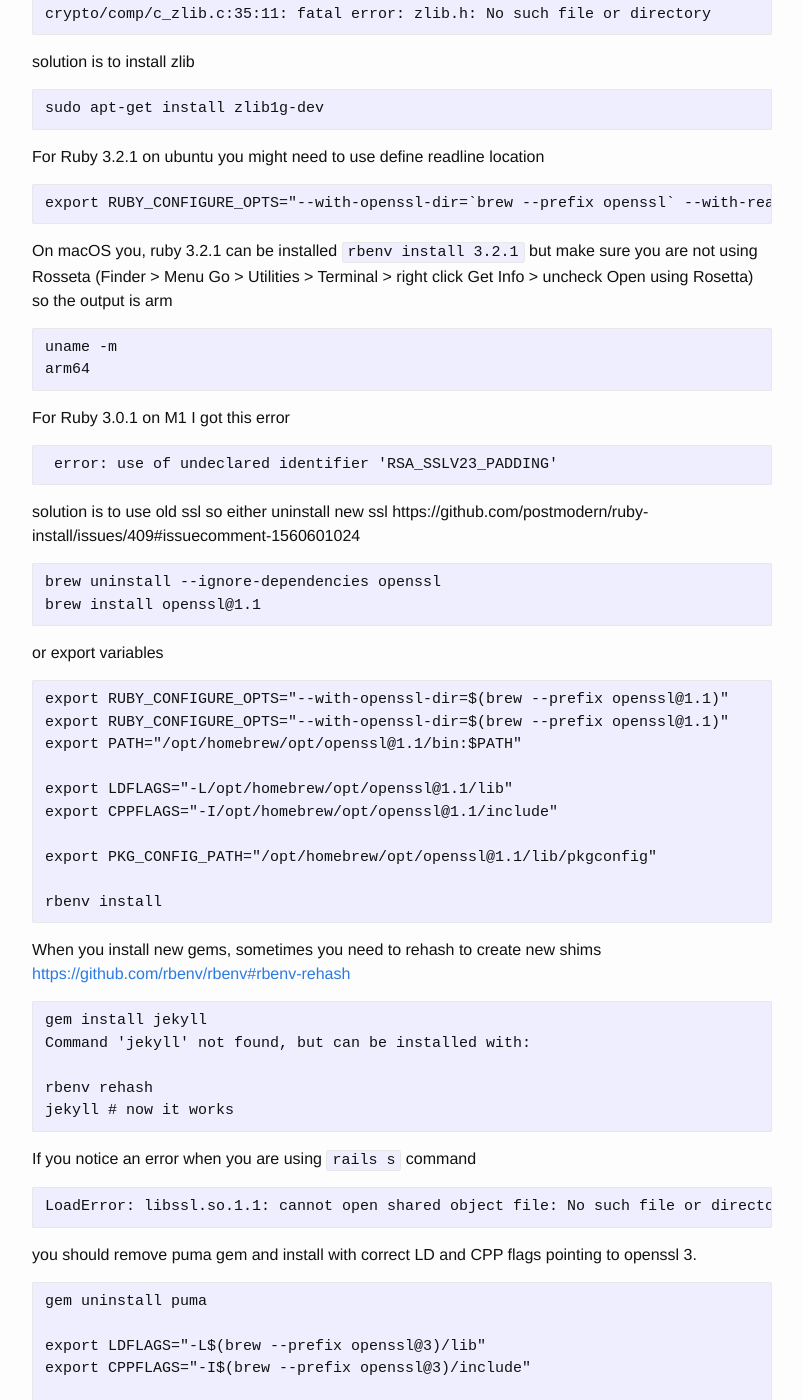
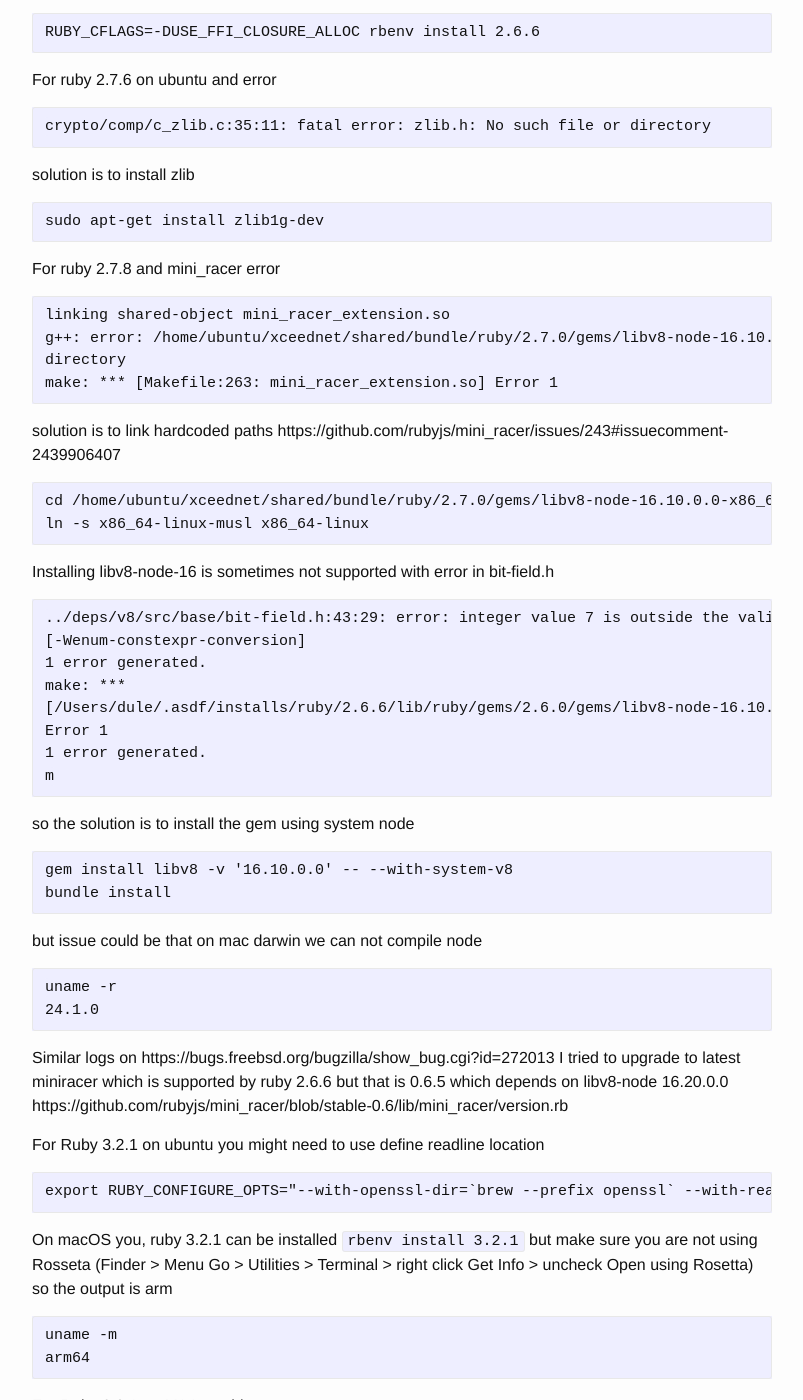
Before and after one commit to trkin/dev.trk.in.rs, a Jekyll site: the page built from _posts/2023-01-11-install-ruby-using-brew-rbenv.md, in a window 1280 px wide and 1400 px high, scrolled down 6975 px. Shown: the whole window, without its empty margins (238-1041 px from the left). Built offline with Jekyll 4.4.1, drawn with Linux system fonts in a browser that asks for light colours; the table of contents is made by our own code; some of the changed text lies outside the part shown.

Commit message:
Add patch ruby 3.0.1

````diff
--- a/_posts/2023-01-11-install-ruby-using-brew-rbenv.md
+++ b/_posts/2023-01-11-install-ruby-using-brew-rbenv.md
@@ -71,7 +71,12 @@
 and add this function to .bashrc or .zprofile
 ```
 # .bashrc or .zprofile
-eval "$(/home/linuxbrew/.linuxbrew/bin/brew shellenv)"
+if [ -d /home/linuxbrew/.linuxbrew/bin ]; then
+  eval "$(/home/linuxbrew/.linuxbrew/bin/brew shellenv)"
+elif [ -d /opt/homebrew/bin ]; then
+  eval "$(/opt/homebrew/bin/brew shellenv)"
+fi
+
 function brew() {
   if [ -d /home/linuxbrew/.linuxbrew/bin ]; then
     ssh brew@localhost 'bash  --login -c "export PATH=/home/linuxbrew/.linuxbrew/bin:/home/linuxbrew/.linuxbrew/sbin:$PATH && brew '"$@"'"'
@@ -323,6 +328,49 @@
 sudo apt-get install zlib1g-dev
 ```
 
+For ruby 2.7.8 and mini_racer error
+```
+linking shared-object mini_racer_extension.so
+g++: error: /home/ubuntu/xceednet/shared/bundle/ruby/2.7.0/gems/libv8-node-16.10.0.0-x86_64-linux-musl/vendor/v8/x86_64-linux/libv8/obj/libv8_monolith.a: No such file or
+directory
+make: *** [Makefile:263: mini_racer_extension.so] Error 1
+```
+
+solution is to link hardcoded paths
+https://github.com/rubyjs/mini_racer/issues/243#issuecomment-2439906407
+```
+cd /home/ubuntu/xceednet/shared/bundle/ruby/2.7.0/gems/libv8-node-16.10.0.0-x86_64-linux-musl/vendor/v8/
+ln -s x86_64-linux-musl x86_64-linux
+```
+
+Installing libv8-node-16 is sometimes not supported with error in bit-field.h
+```
+../deps/v8/src/base/bit-field.h:43:29: error: integer value 7 is outside the valid range of values [0, 3] for the enumeration type 'Kind'
+[-Wenum-constexpr-conversion]
+1 error generated.
+make: ***
+[/Users/dule/.asdf/installs/ruby/2.6.6/lib/ruby/gems/2.6.0/gems/libv8-node-16.10.0.0/src/node-v16.10.0/out/Release/obj.target/v8_init/deps/v8/src/init/setup-isolate-full.o]
+Error 1
+1 error generated.
+m
+```
+so the solution is to install the gem using system node
+```
+gem install libv8 -v '16.10.0.0' -- --with-system-v8
+bundle install
+```
+but issue could be that on mac darwin we can not compile node
+```
+uname -r
+24.1.0
+```
+Similar logs on
+https://bugs.freebsd.org/bugzilla/show_bug.cgi?id=272013
+I tried to upgrade to latest miniracer which is supported by ruby 2.6.6 but that
+is 0.6.5 which depends on libv8-node 16.20.0.0
+https://github.com/rubyjs/mini_racer/blob/stable-0.6/lib/mini_racer/version.rb
+
+
 For Ruby 3.2.1 on ubuntu you might need to use define readline location
 ```
 export RUBY_CONFIGURE_OPTS="--with-openssl-dir=`brew --prefix openssl` --with-readline-dir=`brew --prefix readline`"
@@ -357,6 +405,20 @@
 export PKG_CONFIG_PATH="/opt/homebrew/opt/openssl@1.1/lib/pkgconfig"
 
 rbenv install
+```
+
+Error installing ruby 3.0.x on new mac m1
+```
+bigdecimal.c:1560:5: error: 'maybe_unused' attribute cannot be applied to types
+ 1560 |     ENTER(3);
+```
+can be solved with patch https://bugs.ruby-lang.org/issues/20760#note-4
+https://github.com/rbenv/ruby-build?tab=readme-ov-file#applying-patches
+https://github.com/asdf-vm/asdf-ruby?tab=readme-ov-file#use
+
+```
+curl -sSL https://github.com/ruby/ruby/commit/1dfe75b0beb7171b8154ff0856d5149be0207724.patch -o ruby-3.0.x.patch
+RUBY_APPLY_PATCHES=$'./ruby-3.0.x.patch' asdf install ruby 3.0.6
 ```
 
 When you install new gems, sometimes you need to rehash to create new shims
````
Also changed, not shown: _posts/2023-02-23-cloudflare-tunnel.md (+39 -6 lines).
